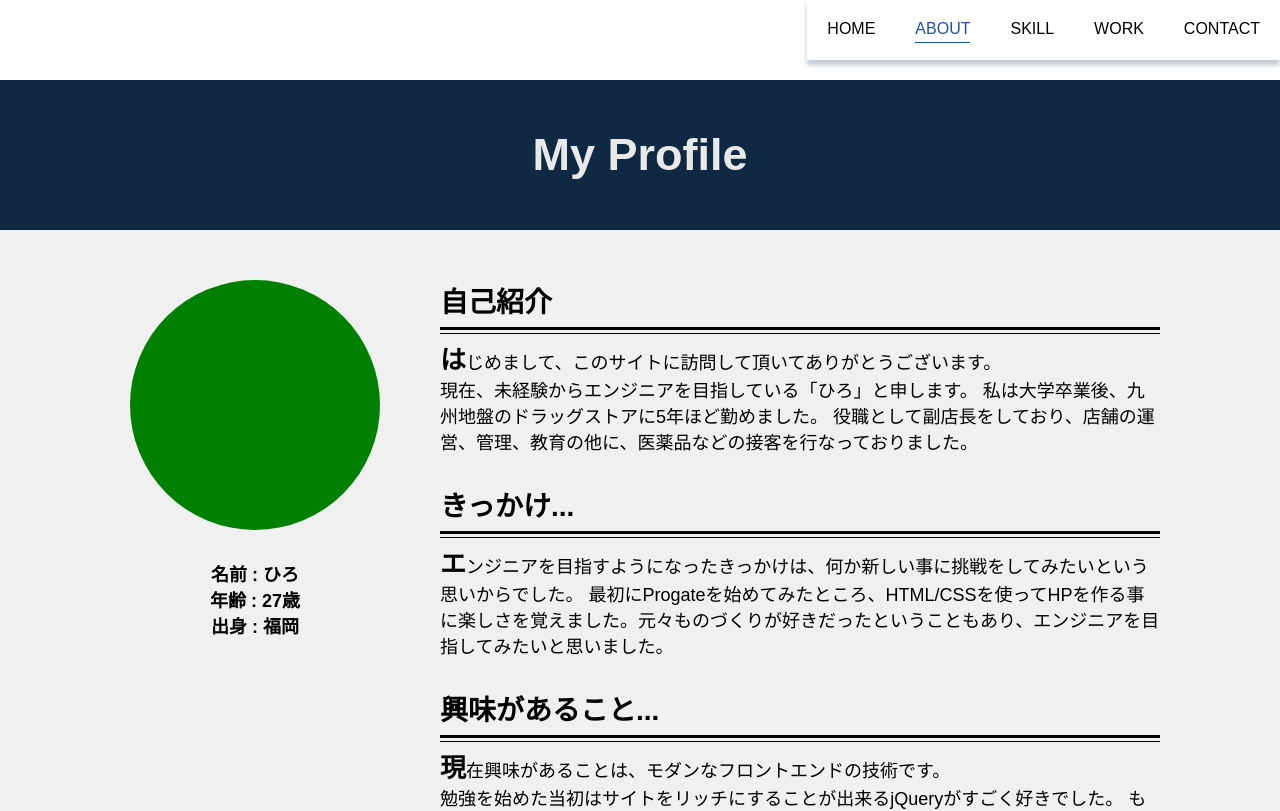
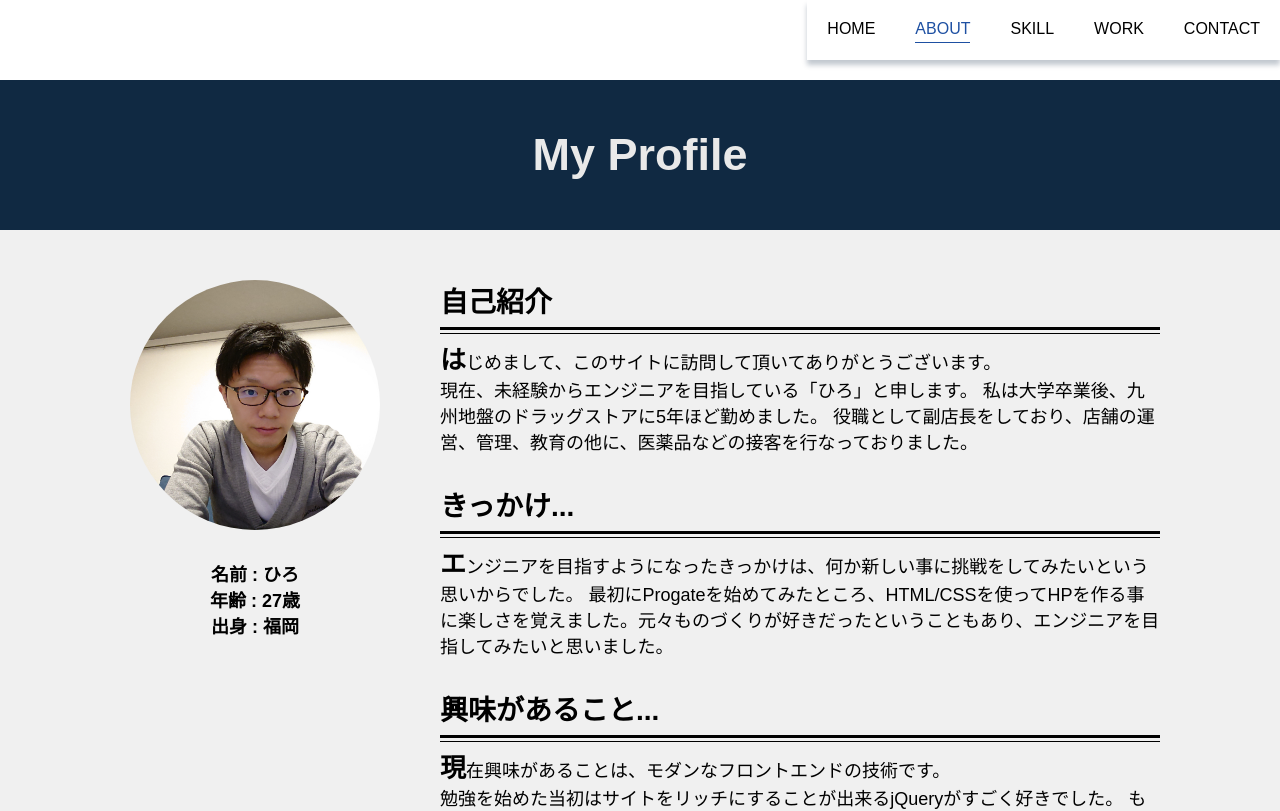
Before and after one commit to hiro0214/portfolio, a Nuxt app: page /about in a window 1280 px wide. Shown: the top 811 px of the page. Built offline with nearby package versions, Linux system fonts and the light colour scheme; what vue-mq would draw is missing.

Commit message:
about-img

```diff
--- a/pages/about.vue
+++ b/pages/about.vue
@@ -13,7 +13,9 @@
 
       <transition name="about-main-left" appear>
         <div class="about-main-left">
-          <div class="main-img"></div>
+          <div class="main-img">
+            <img src="~/assets/my-img.jpg">
+          </div>
           <div class="left-info">
             <span>名前 : ひろ</span>
             <span>年齢 : 27歳</span>
@@ -71,9 +73,12 @@
       .main-img {
         width:250px;
         height:250px;
-        background:green;
         margin:0 auto;
-        border-radius:50%;
+        > img {
+          width:100%;
+          height:100%;
+          border-radius:50%;
+        }
       }
       .left-info {
         margin-top:30px;
```
Also changed, not shown: assets/my-img.JPG (added).
